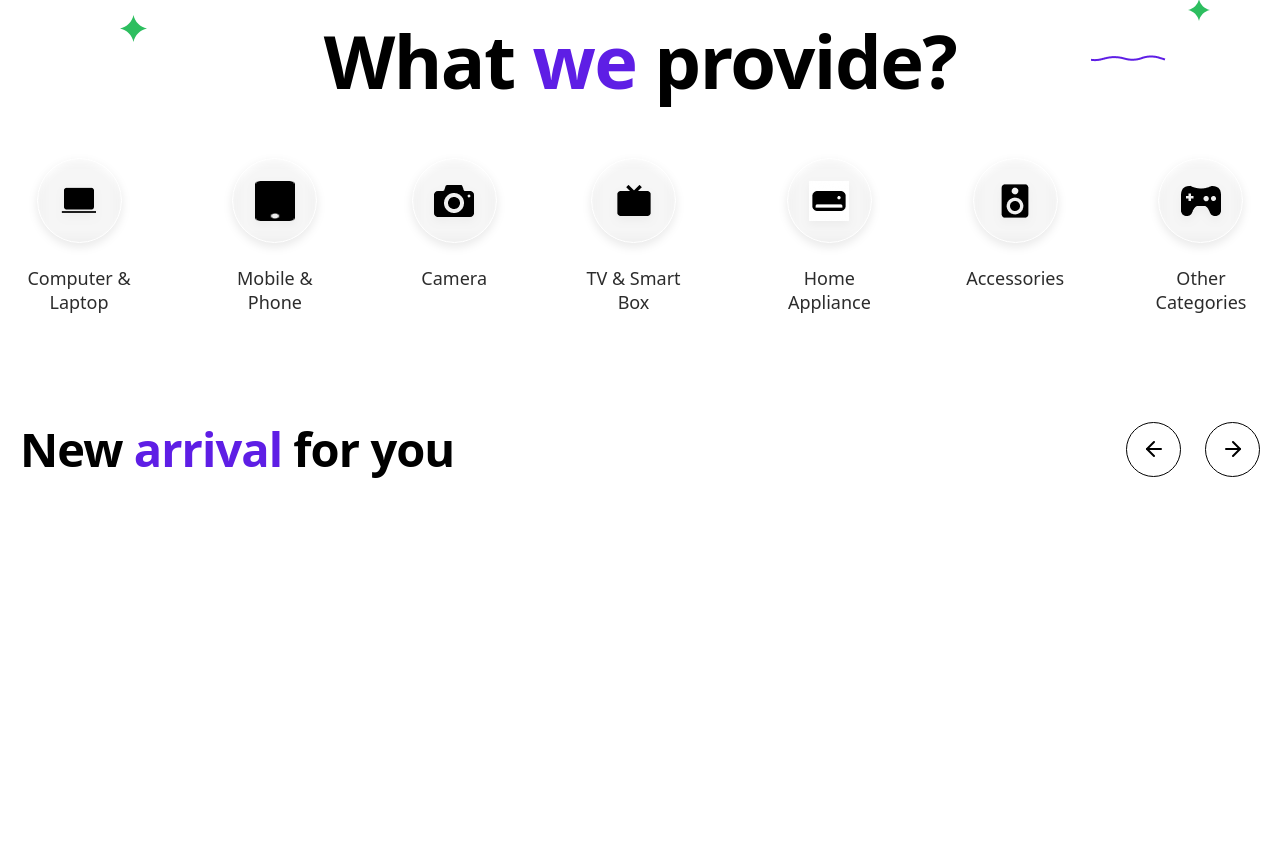
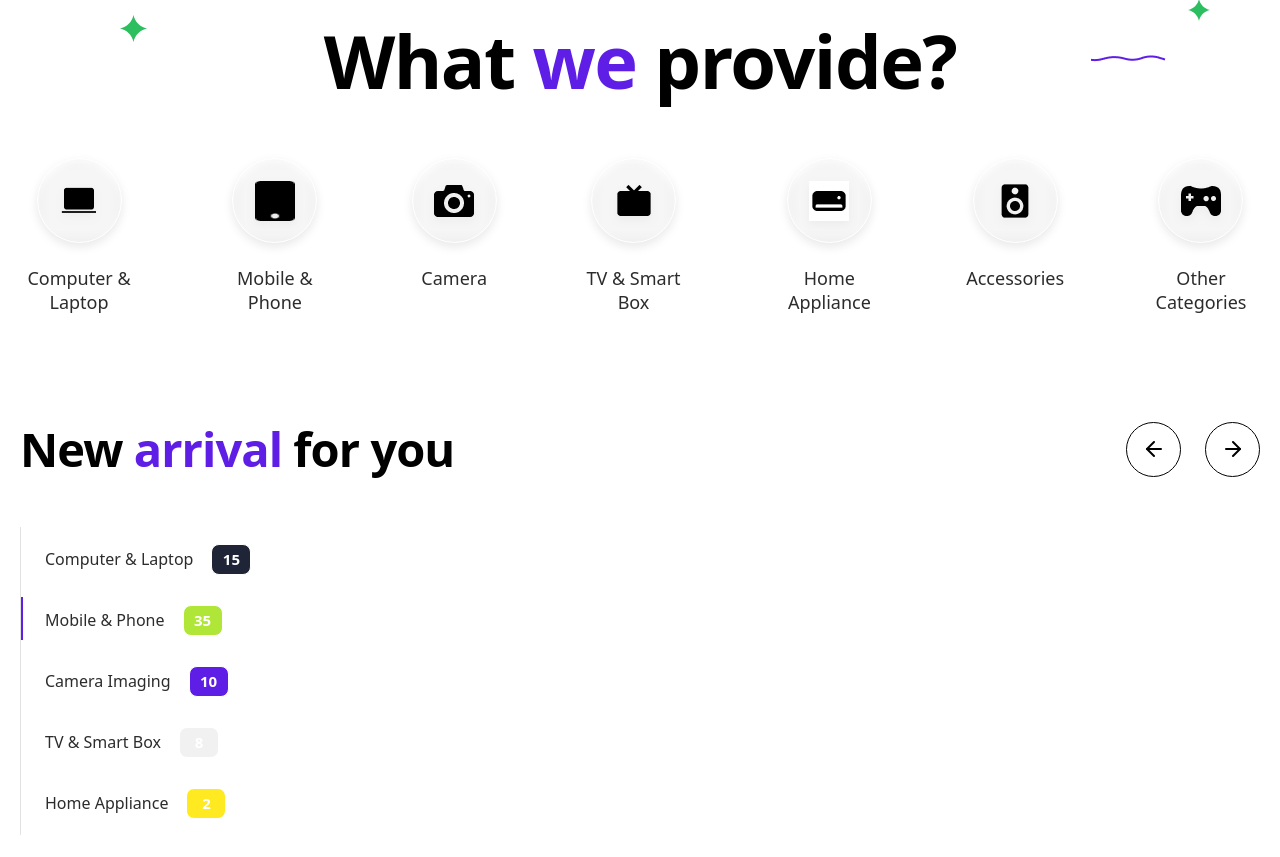
Before and after one commit to Githubshakil/project_sphere, a React (Vite) app: page / in a window 1280 px wide. Shown: the part 826-1683 px from the top of the page. Before the commit the page ends 1353 px from the top, so only its background shows below. Built offline with nearby package versions, Linux system fonts and the light colour scheme.

Commit message:
update arrival

```diff
--- /dev/null
+++ b/src/components/commonLayOut/ArrivalItems.jsx
@@ -0,0 +1,16 @@
+import React from 'react'
+
+const ArrivalItems = ({arrivalText, arrivalNumber,className,bg }) => {
+  return (
+    <>
+        <div className='flex items-center gap-[18px] mb-[30px] ml-6 '>
+            <h6 className='text-[#2c2c2c] font-["Montserrat"] text-base font-medium leading-[130%] '>{arrivalText}</h6>
+            <div className= 'w-[40px] h-[31px] text-[#fff] font-["Montserrat"] border bg-amber-400 flex items-center justify-center rounded-[8px] text-[15px] font-bold    '
+                 style={{backgroundColor: bg ? bg : '#AFE638', color: className ? className : '#fff'}}
+            >{arrivalNumber}</div>
+        </div>
+    </>
+  )
+}
+
+export default ArrivalItems
--- a/src/components/homePage/ArrivalSection.jsx
+++ b/src/components/homePage/ArrivalSection.jsx
@@ -1,11 +1,12 @@
 import ArrowLeft from "../../icons/ArrowLeft";
 import ArrowRight from "../../icons/ArrowRight";
+import ArrivalItems from "../commonLayOut/ArrivalItems";
 import Container from "../commonLayOut/Container";
 
 const ArrivalSection = () => {
   return (
     <>
-      <div>
+      <div className="mb-[100px]">
         <Container>
           <div className="flex justify-between items-center mb-[48px]">
             <div>
@@ -24,7 +25,17 @@ const ArrivalSection = () => {
           </div>
 
 
-          <div></div>
+          <div >
+            <div className="border-l border-[#E2E2E2] h-[308px] overflow-y-auto relative before:content-[''] before:bg-[#5e1ee5] before:absolute before:w-[2px] before:h-[43px]  before:left-[0px] before:top-[70px]  ">
+              <div className="absolute top-[17px] ">
+                <ArrivalItems arrivalText="Computer & Laptop" arrivalNumber="15" bg={"#1f2537"} />
+                <ArrivalItems arrivalText="Mobile & Phone" arrivalNumber="35" bg={"#AFE638"}/>
+                <ArrivalItems arrivalText="Camera Imaging" arrivalNumber="10" bg={"#5E1EE5"}/>
+                <ArrivalItems arrivalText="TV & Smart Box" arrivalNumber="8" bg={"#F1F1F2"}/>
+                <ArrivalItems arrivalText="Home Appliance" arrivalNumber="2" bg={"#FFE921"}/>
+              </div>
+            </div>
+          </div>
         </Container>
       </div>
     </>
```
